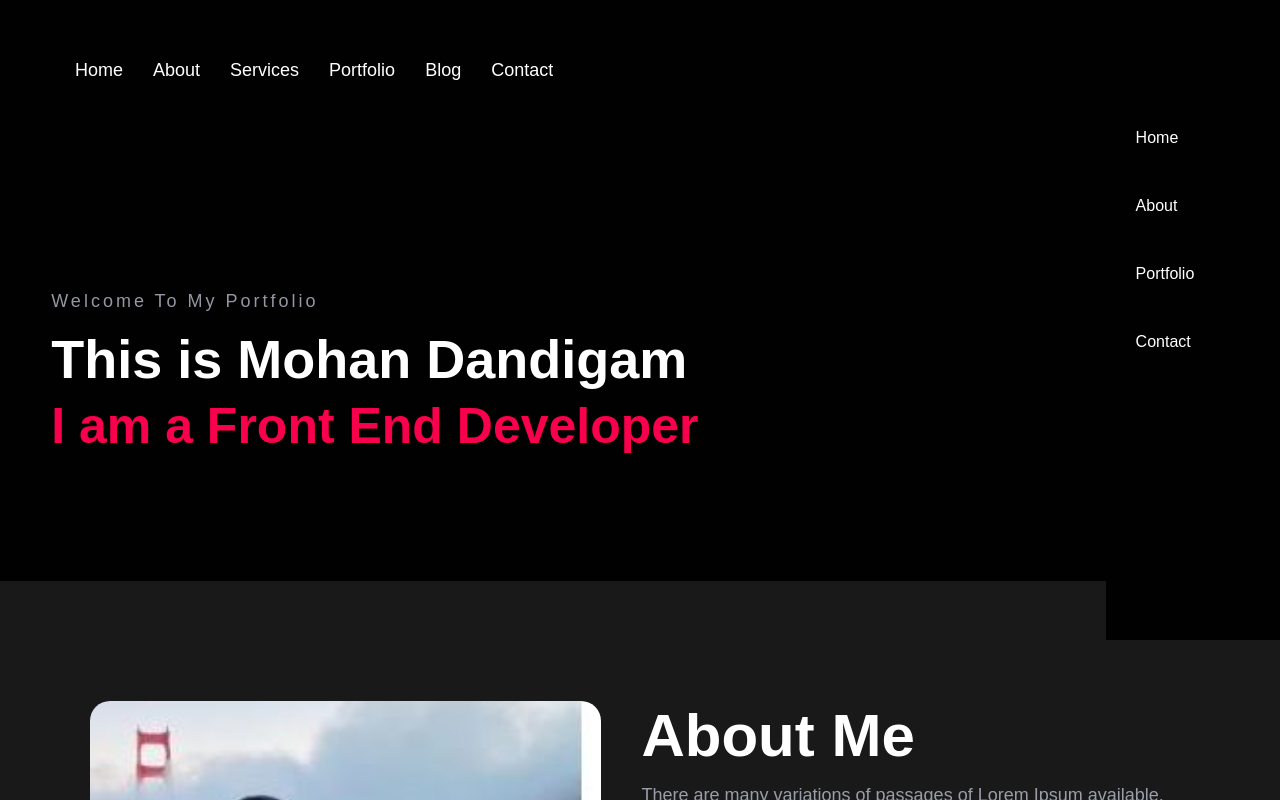
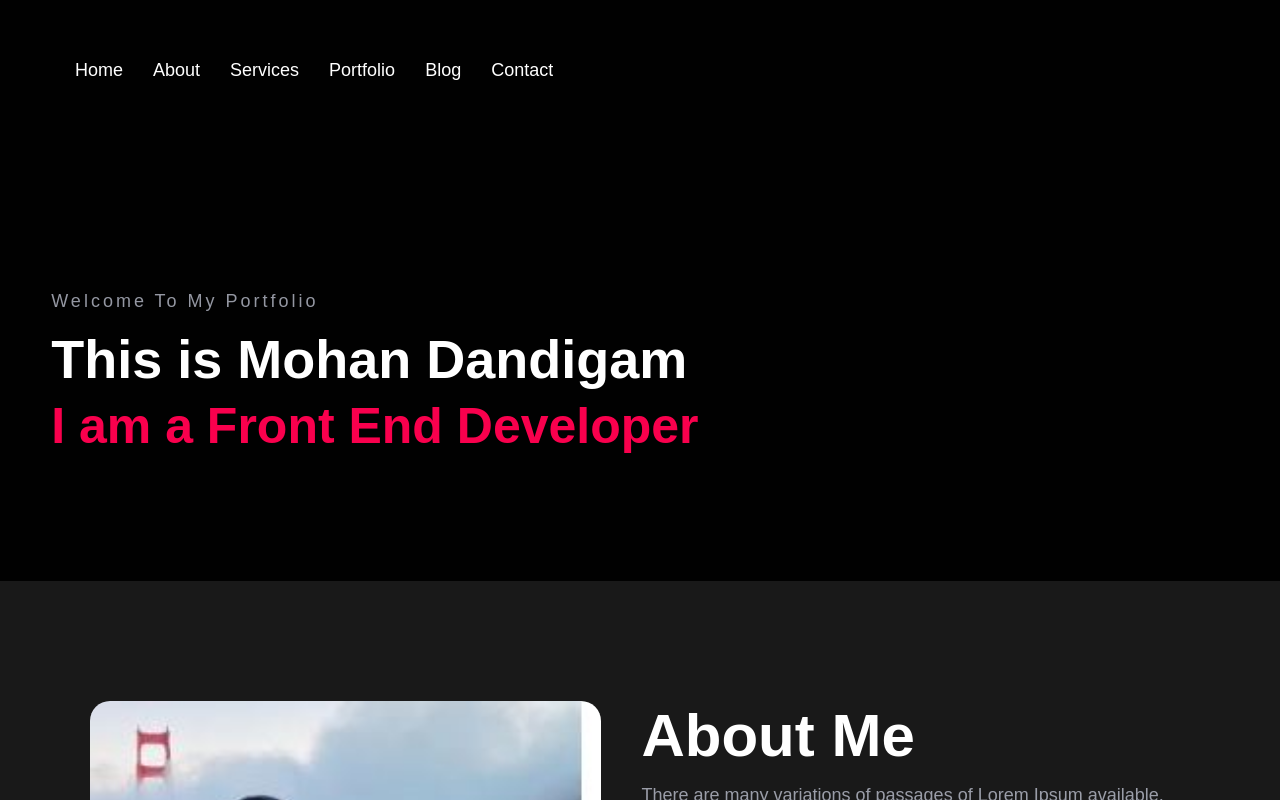
Before and after one commit to mohandand/My_Portfolio, a React (Create React App) app: page / in a window 1280 px wide. Shown: the top 800 px of the page. Built offline with nearby package versions, Linux system fonts and the light colour scheme.

Commit message:
Updated Code for My Portfoio roject

```diff
--- a/src/components/Home/Home.js
+++ b/src/components/Home/Home.js
@@ -9,7 +9,7 @@ function Home() {
     header.classList.toggle("active", window.scrollY > 0);
   });
   // Toogle Menu
-   const [show, setShow] = useState(true);
+   const [show, setShow] = useState(false);
   return (
     <div className="home" id="Home">
       <div className="home__bg">
```
